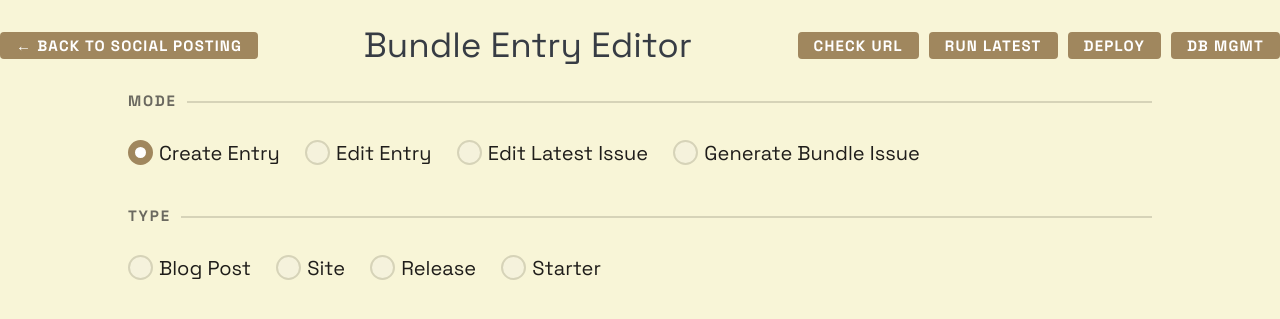
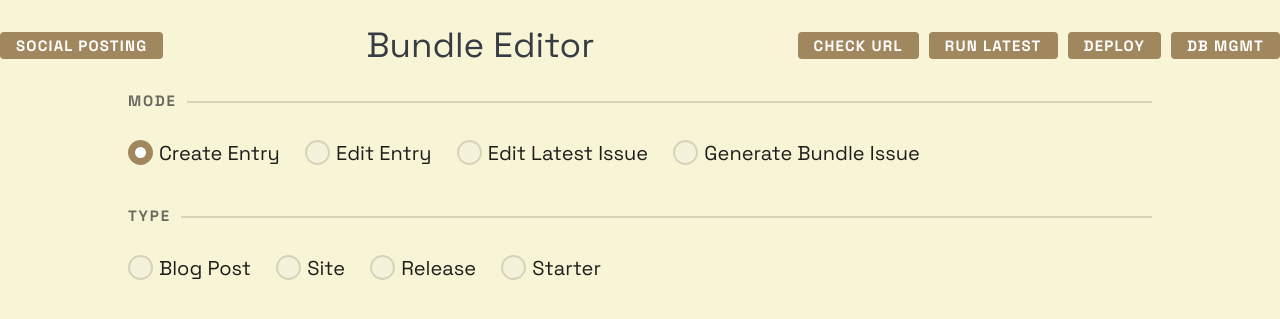
Before and after one commit to bobmonsour/social-posting, a Flask app: template templates/editor.html in a window 1280 px wide. Shown: the part 168-487 px from the top of the page. Run offline with Flask 3, Linux system fonts and the light colour scheme; the template is opened without the code that fills it, so the values that code supplies are empty; some libraries are stand-ins or nearby versions; some web fonts are replaced.

Commit message:
Make Bundle Editor the home page, move social posting to /social
The editor is now the primary landing page at /, reflecting its role as
the main working surface. Social posting moves to /social with its own
nav bar and heading. The site title is now a link back to home.

Co-Authored-By: Claude Opus 4.6 <noreply@anthropic.com>

```diff
--- a/app.py
+++ b/app.py
@@ -153,7 +153,7 @@ def _resolve_modes(issue_number):
     return modes
 
 
-@app.route("/")
+@app.route("/social")
 def compose():
     bwe_to_post, bwe_posted = get_bwe_lists()
     recent = load_recent_posts()
@@ -718,8 +718,8 @@ def delete_bwe_posted_entry():
     return redirect(url_for("compose"))
 
 
-@app.route("/editor")
-def editor():
+@app.route("/")
+def home():
     return render_template("editor.html")
 
 
--- a/templates/base.html
+++ b/templates/base.html
@@ -20,7 +20,7 @@
 <body>
     <main class="container">
         <header class="site-header">
-            <h1>Socially Bundled</h1>
+            <h1><a href="/" style="text-decoration: none; color: inherit">Socially Bundled</a></h1>
             <div class="header-actions">
                 {% block header_actions %}{% endblock %}
                 <button type="button" class="theme-toggle" id="theme-toggle" aria-label="Toggle dark mode">
--- a/templates/db_mgmt.html
+++ b/templates/db_mgmt.html
@@ -4,7 +4,7 @@
 
 {% block content %}
 <div style="display: flex; align-items: center; margin-top: -1.25rem; margin-bottom: 1.25rem">
-    <a href="/editor" class="btn-nav">&larr; Back to Editor</a>
+    <a href="/" class="btn-nav">&larr; Back to Editor</a>
     <h2 style="margin: 0; flex: 1; text-align: center; font-family: var(--font-body)">Database Management</h2>
     <div style="width: 120px"></div>
 </div>
--- a/templates/editor.html
+++ b/templates/editor.html
@@ -4,8 +4,8 @@
 
 {% block content %}
 <div style="display: flex; align-items: center; margin-top: -1.25rem; margin-bottom: 1.25rem">
-    <a href="/" class="btn-nav">&larr; Back to Social Posting</a>
-    <h2 style="margin: 0; flex: 1; text-align: center; font-family: var(--font-body)">Bundle Entry Editor</h2>
+    <a href="/social" class="btn-nav">Social Posting</a>
+    <h2 style="margin: 0; flex: 1; text-align: center; font-family: var(--font-body)">Bundle Editor</h2>
     <div style="display: flex; gap: 0.5rem; align-items: center;">
         <button type="button" id="btn-check-url-open" class="btn-nav">Check URL</button>
         <button type="button" id="btn-run-latest" class="btn-nav">Run Latest</button>
--- a/templates/result.html
+++ b/templates/result.html
@@ -21,5 +21,5 @@
 </article>
 {% endfor %}
 
-<a href="/" role="button" class="outline">Compose Another</a>
+<a href="/social" role="button" class="outline">Compose Another</a>
 {% endblock %}
```
Also changed, not shown: templates/compose.html (+5 -3 lines).
